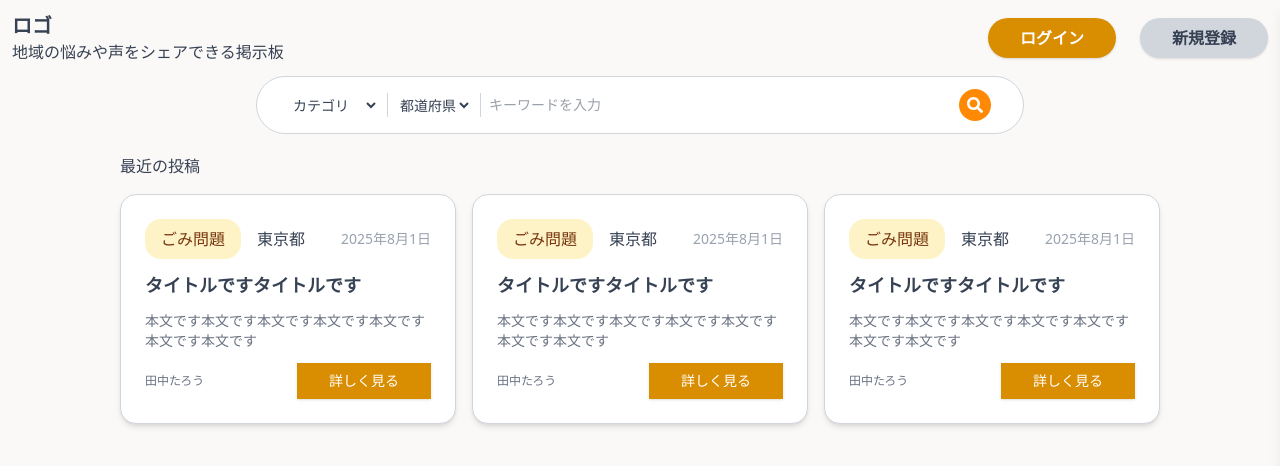
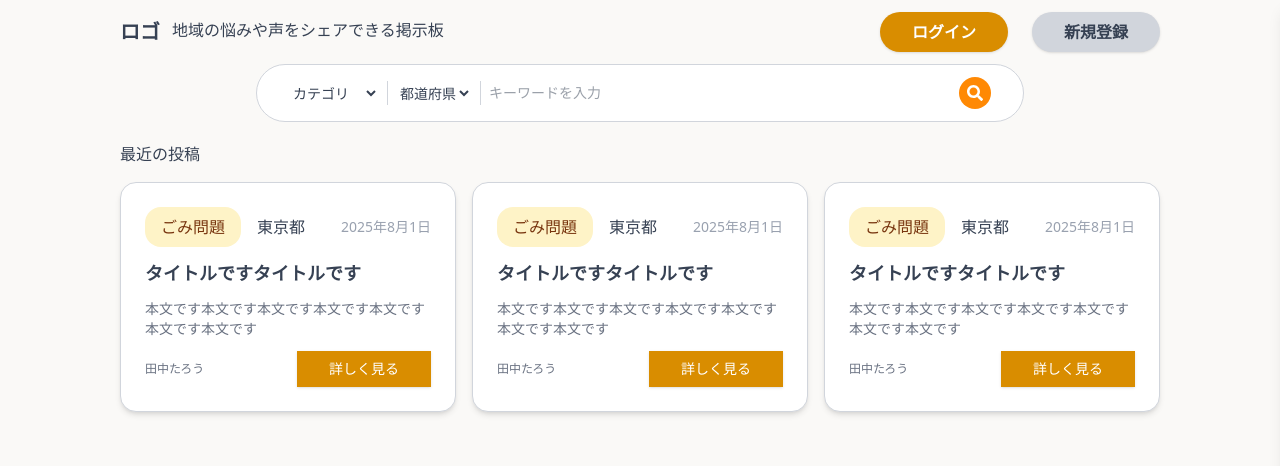
Before and after one commit to pin863/nayamie, a Next.js app: page / in a window 1280 px wide. Shown: the top 466 px of the page. Built offline with nearby package versions, Linux system fonts and the light colour scheme.

Commit message:
headerを修正

```diff
--- a/app/components/Header.tsx
+++ b/app/components/Header.tsx
@@ -10,10 +10,10 @@ export default function Header() {
   };
 
   return (
-    <div className="container mx-auto px-3">
+    <div>
       <header className="flex justify-between items-center py-3">
         {/* ロゴとサブテキスト */}
-        <div className="flex-col ">
+        <div className="flex space-x-3">
           <Link href="/" className="hover:text-gray-700">
             <h1 className="text-xl font-bold">ロゴ</h1>
           </Link>
--- a/app/layout.tsx
+++ b/app/layout.tsx
@@ -14,7 +14,7 @@ export default function RootLayout({
 }>) {
   return (
     <html lang="ja">
-      <body className="bg-basecolor text-gray-700">
+      <body className="bg-basecolor text-gray-700 mx-30">
         <Header />
         {children}
       </body>
--- a/app/page.tsx
+++ b/app/page.tsx
@@ -13,7 +13,7 @@ export default function Home() {
   return (
     <main>
       <Searchbar />
-      <div className="mx-30 space-y-4 mt-5">
+      <div className="space-y-4 mt-5">
         <p>最近の投稿</p>
         <div className="grid grid-cols-3 gap-4 ">
           <PostComponent
```
